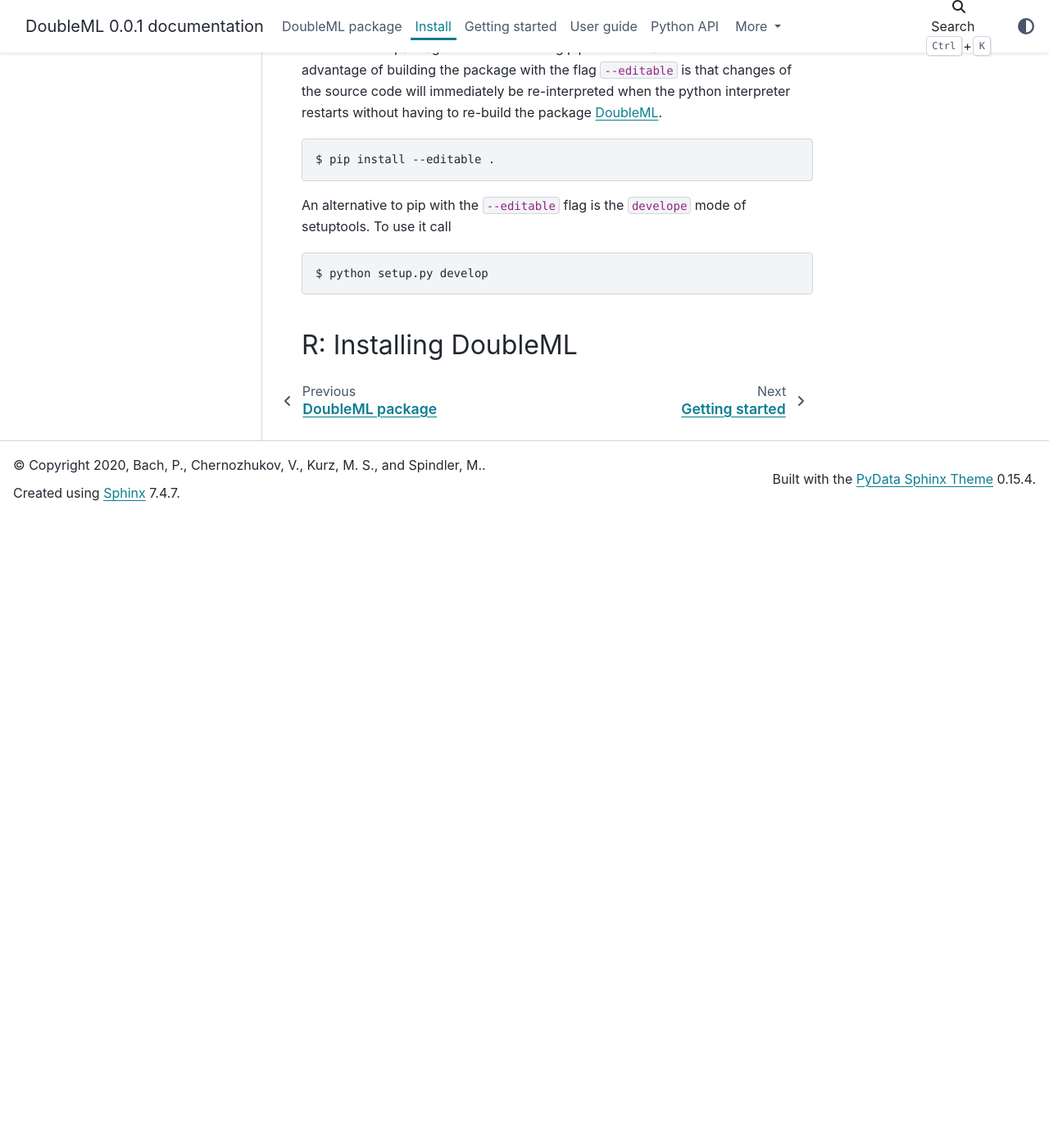
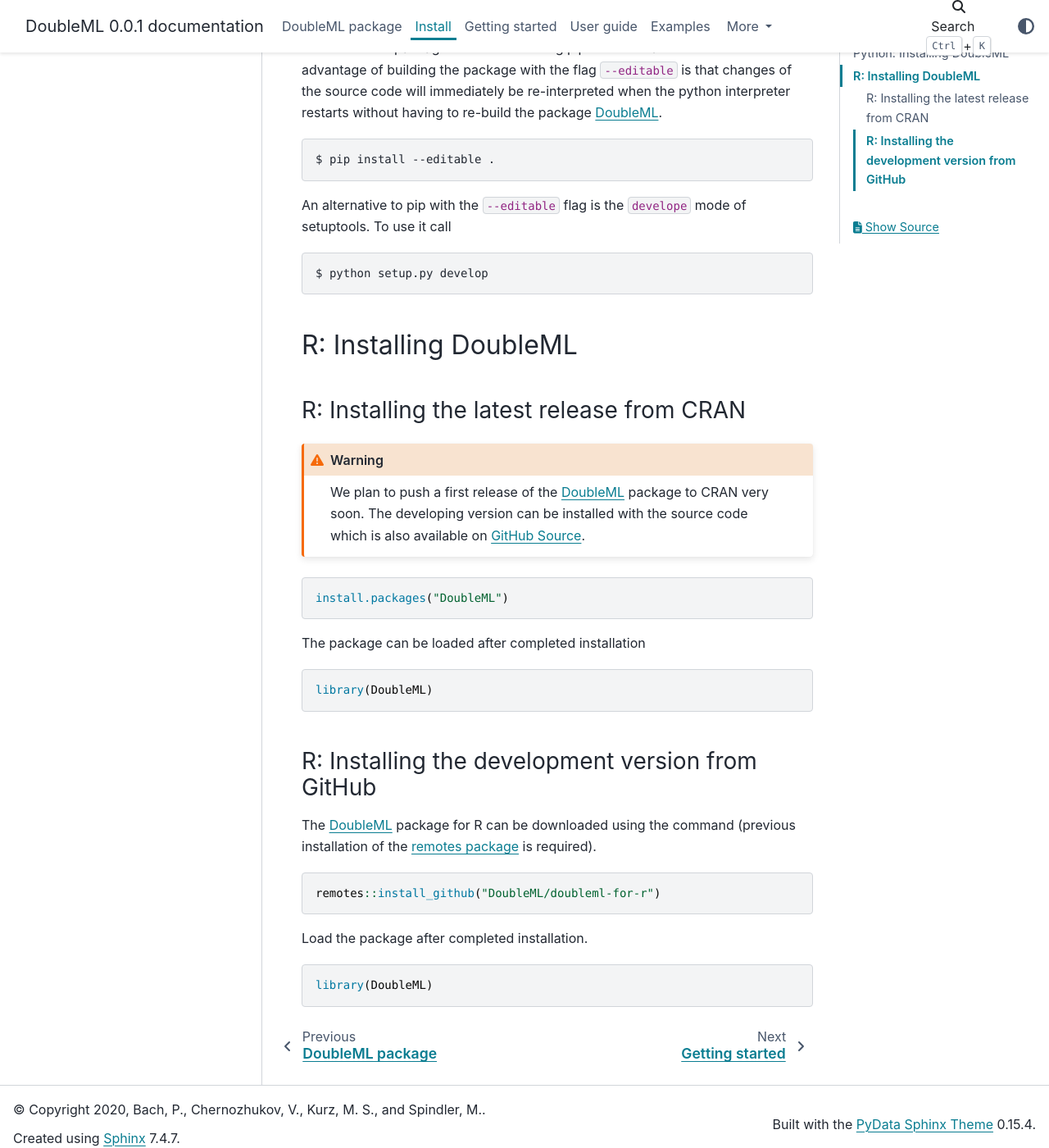
Before and after one commit to DoubleML/doubleml-docs, a Sphinx documentation site: the page built from doc/intro/install.rst, in a window 1280 px wide and 1400 px high, scrolled down 2470 px. Shown: the whole window at 82% size. Built offline with Sphinx 7.4.7 and the PyData theme 0.15.4, drawn with Linux system fonts in a browser that asks for light colours; pages that are not in the unit, such as notebooks, are missing from menus; before the commit the page ends 3100 px from its top, so only the background shows below that.

Commit message:
add R part to install

```diff
--- a/doc/intro/install.rst
+++ b/doc/intro/install.rst
@@ -361,3 +361,38 @@
 
 R: Installing DoubleML
 ^^^^^^^^^^^^^^^^^^^^^^
+
+R: Installing the latest release from CRAN
+------------------------------------------
+
+.. warning::
+    We plan to push a first release of the :ref:`DoubleML <doubleml_package>` package to CRAN very soon.
+    The developing version can be installed with the source code which is also available on
+    `GitHub Source <https://github.com/DoubleML/doubleml-for-r>`_.
+
+
+.. code-block:: R
+
+    install.packages("DoubleML")
+
+The package can be loaded after completed installation
+
+.. code-block:: R
+
+    library(DoubleML)
+
+R: Installing the development version from GitHub
+--------------------------------------------------
+
+The :ref:`DoubleML <doubleml_package>` package for R can be downloaded using the command (previous installation of the
+`remotes package <https://remotes.r-lib.org/index.html>`_  is required).
+
+.. code-block:: R
+
+    remotes::install_github("DoubleML/doubleml-for-r")
+
+Load the package after completed installation.
+
+.. code-block:: R
+
+    library(DoubleML)
```
Also changed, not shown: doc/auto_examples/index.rst (added, +80 -0 lines), doc/savefig/orth_nosplit.png (added).
